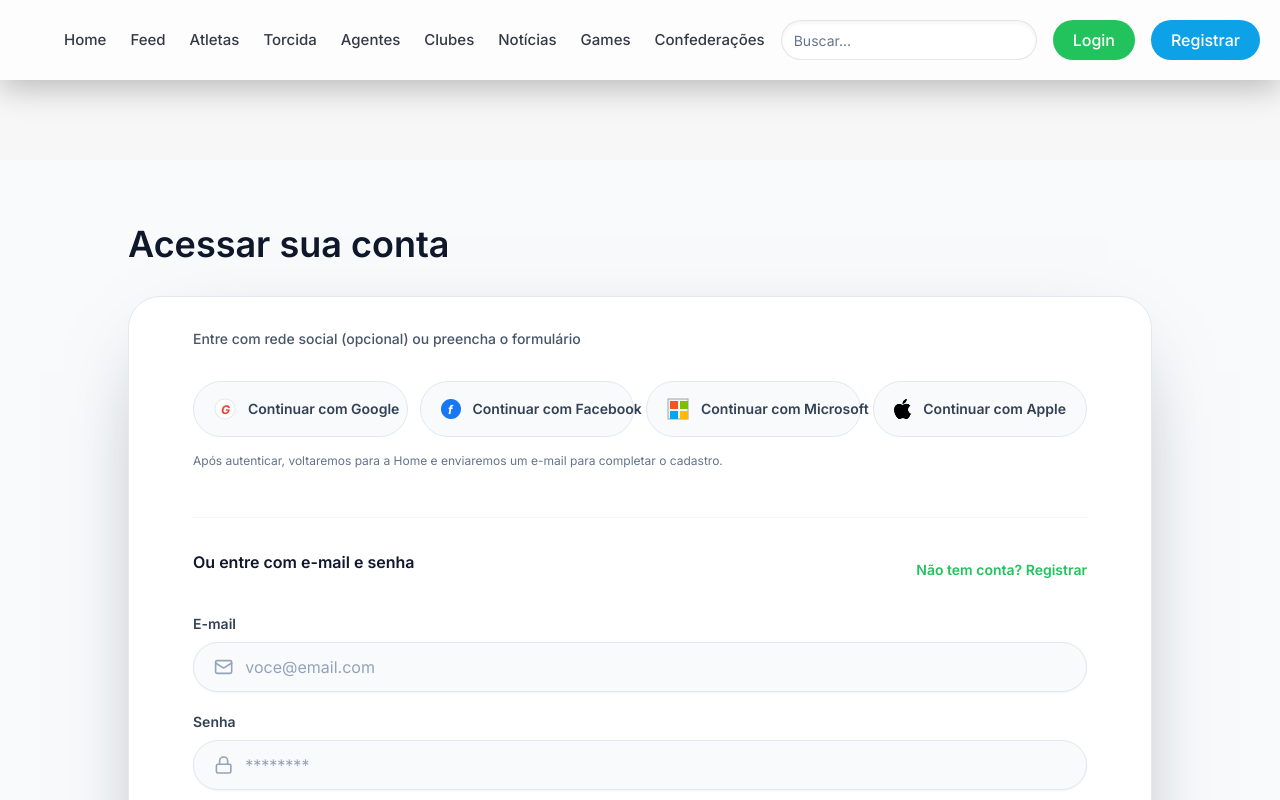
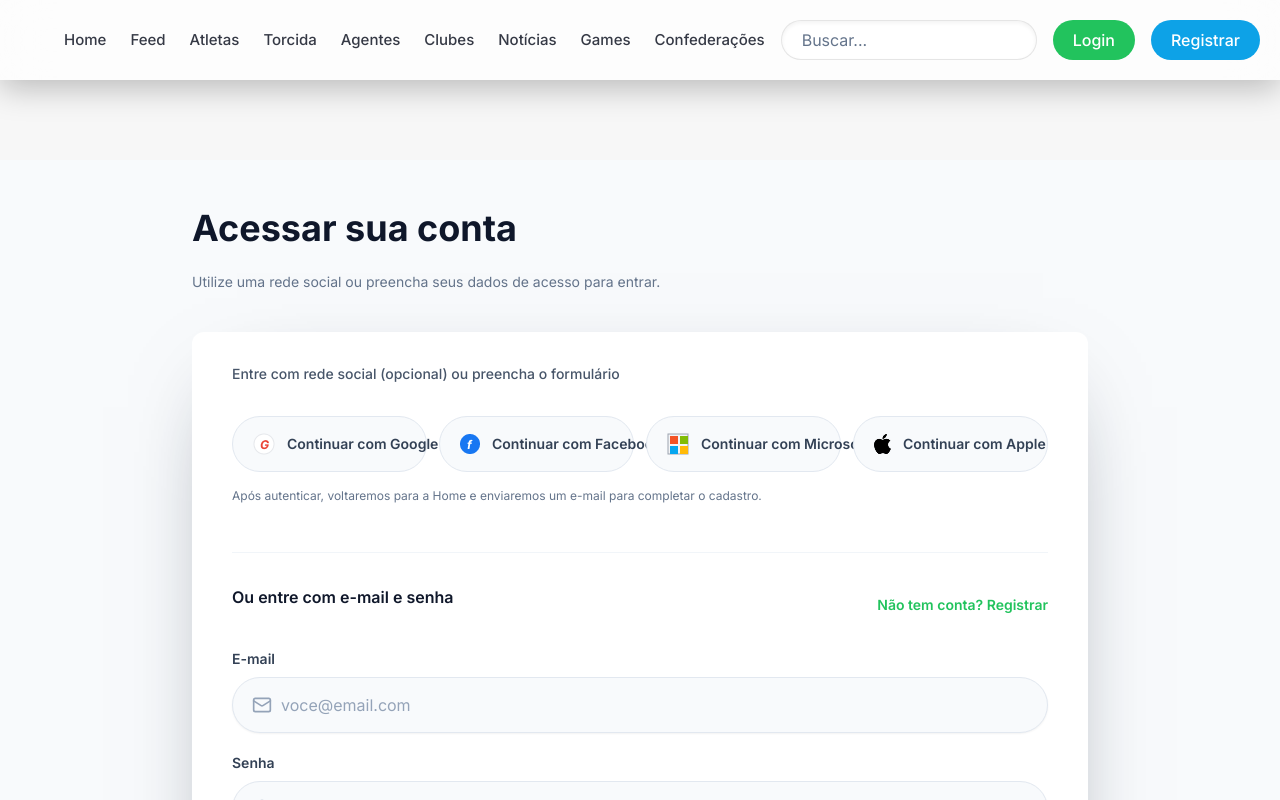
Before and after one commit to aspepper/vitrine-de-craques-web-site, a Next.js app: page /login in a window 1280 px wide. Shown: the top 800 px of the page. Built offline with nearby package versions, Linux system fonts and the light colour scheme; no server answers.

Commit message:
Align form field styling and update login layout

```diff
--- a/app/(auth)/login/page.tsx
+++ b/app/(auth)/login/page.tsx
@@ -11,6 +11,7 @@ import { zodResolver } from "@hookform/resolvers/zod"
 
 import SocialAuth from "@/components/SocialAuth"
 import { Button } from "@/components/ui/button"
+import { Card, CardContent } from "@/components/ui/card"
 import { Input } from "@/components/ui/input"
 import { Label } from "@/components/ui/label"
 
@@ -43,14 +44,17 @@ export default function LoginPage() {
 
   return (
     <div className="flex min-h-screen flex-col bg-slate-50">
-      <main className="container mx-auto flex flex-grow flex-col justify-center py-16">
-        <div className="mx-auto w-full max-w-5xl space-y-8">
-          <h1 className="text-3xl font-semibold text-slate-900 md:text-4xl">
-            Acessar sua conta
-          </h1>
+      <main className="container mx-auto flex-grow py-12">
+        <div className="mx-auto flex w-full max-w-4xl flex-col gap-10">
+          <div className="space-y-2">
+            <h1 className="text-3xl font-bold text-slate-900 md:text-4xl">Acessar sua conta</h1>
+            <p className="text-sm text-muted-foreground">
+              Utilize uma rede social ou preencha seus dados de acesso para entrar.
+            </p>
+          </div>
 
-          <div className="rounded-[32px] border border-slate-200 bg-white shadow-[0_30px_90px_-45px_rgba(15,23,42,0.6)]">
-            <div className="flex flex-col gap-8 px-6 py-8 sm:px-10 lg:px-16">
+          <Card className="border-none bg-white shadow-[0_30px_90px_-45px_rgba(15,23,42,0.6)]">
+            <CardContent className="flex flex-col gap-8 px-6 py-8 sm:px-10">
               <SocialAuth />
 
               <div className="h-px w-full bg-slate-100" />
@@ -73,13 +77,13 @@ export default function LoginPage() {
                     <Label htmlFor="email" className="text-sm font-semibold text-slate-700">
                       E-mail
                     </Label>
-                    <div className="flex items-center gap-3 rounded-full border border-slate-200 bg-slate-50 px-5 py-3 shadow-sm transition focus-within:border-primary focus-within:ring-2 focus-within:ring-primary/20">
-                      <Mail className="h-5 w-5 text-slate-400" />
+                    <div className="relative">
+                      <Mail className="absolute left-5 top-1/2 h-5 w-5 -translate-y-1/2 text-slate-400" />
                       <Input
                         id="email"
                         type="email"
                         placeholder="voce@email.com"
-                        className="h-auto border-0 bg-transparent p-0 text-base text-slate-900 placeholder:text-slate-400 focus-visible:ring-0 focus-visible:ring-offset-0"
+                        className="pl-12"
                         {...register("email")}
                       />
                     </div>
@@ -90,13 +94,13 @@ export default function LoginPage() {
                     <Label htmlFor="password" className="text-sm font-semibold text-slate-700">
                       Senha
                     </Label>
-                    <div className="flex items-center gap-3 rounded-full border border-slate-200 bg-slate-50 px-5 py-3 shadow-sm transition focus-within:border-primary focus-within:ring-2 focus-within:ring-primary/20">
-                      <Lock className="h-5 w-5 text-slate-400" />
+                    <div className="relative">
+                      <Lock className="absolute left-5 top-1/2 h-5 w-5 -translate-y-1/2 text-slate-400" />
                       <Input
                         id="password"
                         type="password"
                         placeholder="********"
-                        className="h-auto border-0 bg-transparent p-0 text-base text-slate-900 placeholder:text-slate-400 focus-visible:ring-0 focus-visible:ring-offset-0"
+                        className="pl-12"
                         {...register("password")}
                       />
                     </div>
@@ -118,8 +122,8 @@ export default function LoginPage() {
                   </Button>
                 </form>
               </div>
-            </div>
-          </div>
+            </CardContent>
+          </Card>
         </div>
       </main>
     </div>
--- a/app/cadastro/torcedor/page.tsx
+++ b/app/cadastro/torcedor/page.tsx
@@ -109,7 +109,7 @@ export default function CadastroTorcedorPage() {
                 <Label htmlFor="genero">Sexo</Label>
                 <select
                   id="genero"
-                  className="flex h-10 w-full rounded-md border border-input bg-background px-3 py-2 text-sm ring-offset-background placeholder:text-muted-foreground focus-visible:outline-none focus-visible:ring-2 focus-visible:ring-ring focus-visible:ring-offset-2 disabled:cursor-not-allowed disabled:opacity-50"
+                  className="flex h-14 w-full rounded-full border border-slate-200 bg-slate-50 px-5 text-base text-slate-900 shadow-sm transition focus-visible:outline-none focus-visible:border-primary focus-visible:ring-2 focus-visible:ring-primary/20 focus-visible:ring-offset-0 disabled:cursor-not-allowed disabled:opacity-50"
                   {...form.register('genero')}
                 >
                   <option value="">Selecione</option>
--- a/components/ui/input.tsx
+++ b/components/ui/input.tsx
@@ -11,7 +11,7 @@ const Input = React.forwardRef<HTMLInputElement, InputProps>(
       <input
         type={type}
         className={cn(
-          "flex h-10 w-full rounded-md border border-input bg-background px-3 py-2 text-sm ring-offset-background file:border-0 file:bg-transparent file:text-sm file:font-medium placeholder:text-muted-foreground focus-visible:outline-none focus-visible:ring-2 focus-visible:ring-ring focus-visible:ring-offset-2 disabled:cursor-not-allowed disabled:opacity-50",
+          "flex h-14 w-full rounded-full border border-slate-200 bg-slate-50 px-5 py-3 text-base text-slate-900 shadow-sm transition file:border-0 file:bg-transparent file:text-base file:font-medium placeholder:text-slate-400 focus-visible:outline-none focus-visible:border-primary focus-visible:ring-2 focus-visible:ring-primary/20 focus-visible:ring-offset-0 disabled:cursor-not-allowed disabled:opacity-50",
           className
         )}
         ref={ref}
--- a/components/ui/textarea.tsx
+++ b/components/ui/textarea.tsx
@@ -9,7 +9,7 @@ const Textarea = React.forwardRef<HTMLTextAreaElement, TextareaProps>(
     return (
       <textarea
         className={cn(
-          "flex min-h-[80px] w-full rounded-md border border-input bg-background px-3 py-2 text-sm ring-offset-background placeholder:text-muted-foreground focus-visible:outline-none focus-visible:ring-2 focus-visible:ring-ring focus-visible:ring-offset-2 disabled:cursor-not-allowed disabled:opacity-50",
+          "flex min-h-[120px] w-full rounded-3xl border border-slate-200 bg-slate-50 px-5 py-4 text-base text-slate-900 shadow-sm transition placeholder:text-slate-400 focus-visible:outline-none focus-visible:border-primary focus-visible:ring-2 focus-visible:ring-primary/20 focus-visible:ring-offset-0 disabled:cursor-not-allowed disabled:opacity-50",
           className
         )}
         ref={ref}
```
